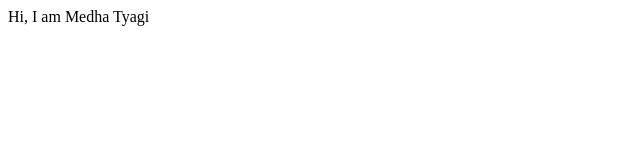
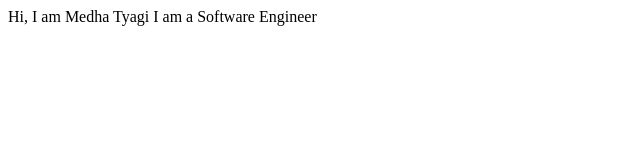
Before and after one commit to medhavrata/medhatyagi-first-website, a plain HTML site: page index.html in a window 1280 px wide. Shown: the whole page, without its empty margins (0-640 px from the left). Drawn offline with Linux system fonts and the light colour scheme.

Commit message:
docs: added more information

```diff
--- a/index.html
+++ b/index.html
@@ -7,5 +7,6 @@
 </head>
 <body>
     Hi, I am Medha Tyagi
+    I am a Software Engineer
 </body>
 </html>
```
